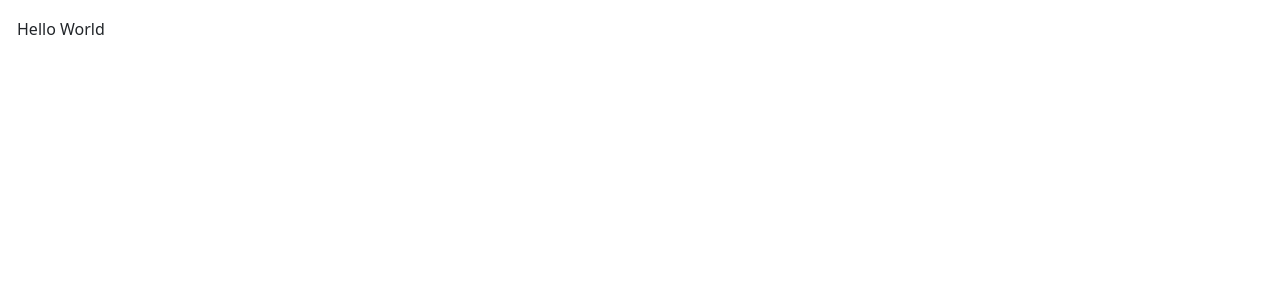
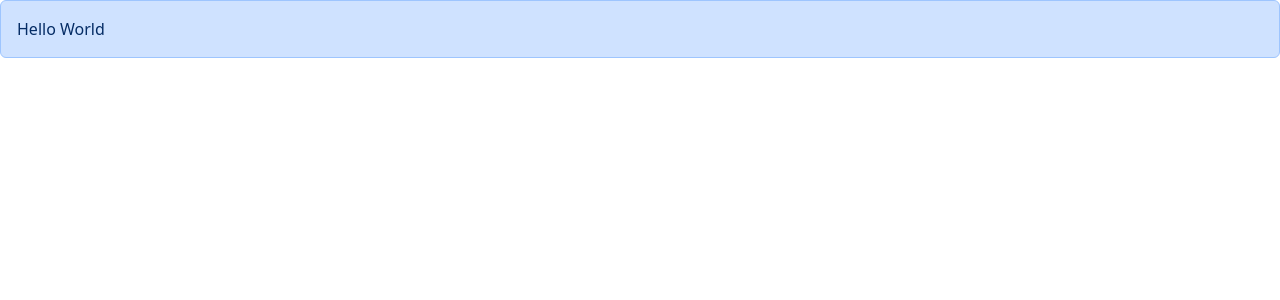
Before and after one commit to EmmaAmos/Learning-REACT, a React (Vite) app in the folder LearningReactProject/: page / in a window 1280 px wide. Shown: the top 300 px of the page. Built offline with nearby package versions, Linux system fonts and the light colour scheme.

Commit message:
passing children

```diff
--- a/LearningReactProject/src/App.tsx
+++ b/LearningReactProject/src/App.tsx
@@ -30,7 +30,9 @@ import Alert from "./components/Alert";
 function App(){
   return(
     <div>
-      <Alert text="Hello World"></Alert>
+      <Alert>
+        Hello World
+      </Alert>
     </div>
   )
 };
--- a/LearningReactProject/src/components/Alert.tsx
+++ b/LearningReactProject/src/components/Alert.tsx
@@ -1,12 +1,9 @@
+interface Props {
+    children: React.ReactNode; // Corrected spelling and more general type
+  }
 
-interface Props{
-    text: string;
-}
+  const Alert = ({ children }: Props) => {
+    return <div className="alert alert-primary">{children}</div>; // Corrected class name
+  };
 
-const Alert = ({text}: Props) => {
-  return (
-    <div className="alert alter-primary">{text}</div>
-  )
-}
-
-export default Alert
+  export default Alert;
```
